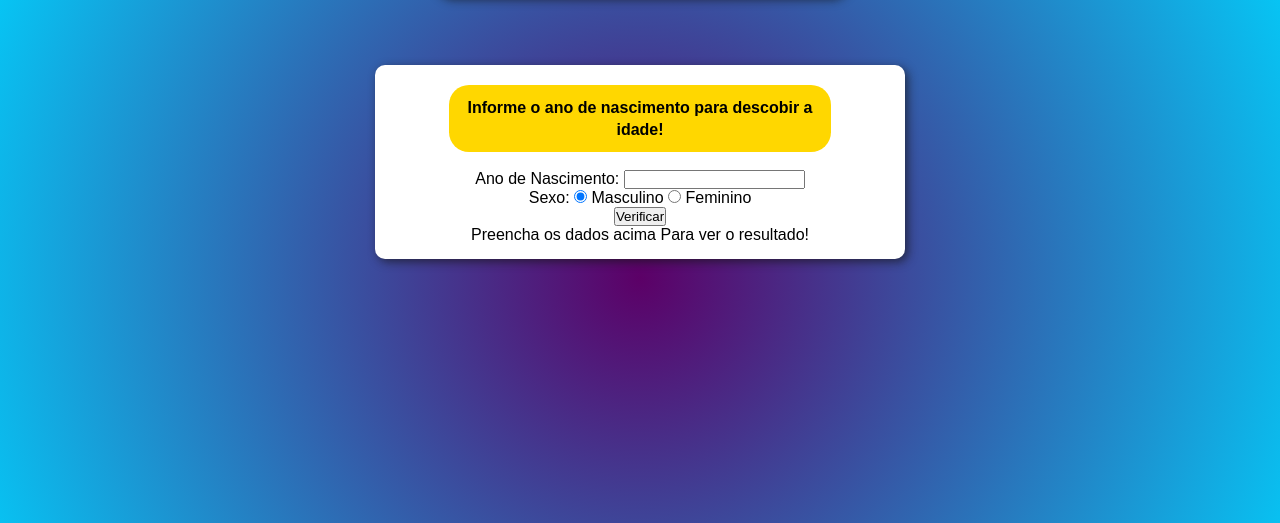
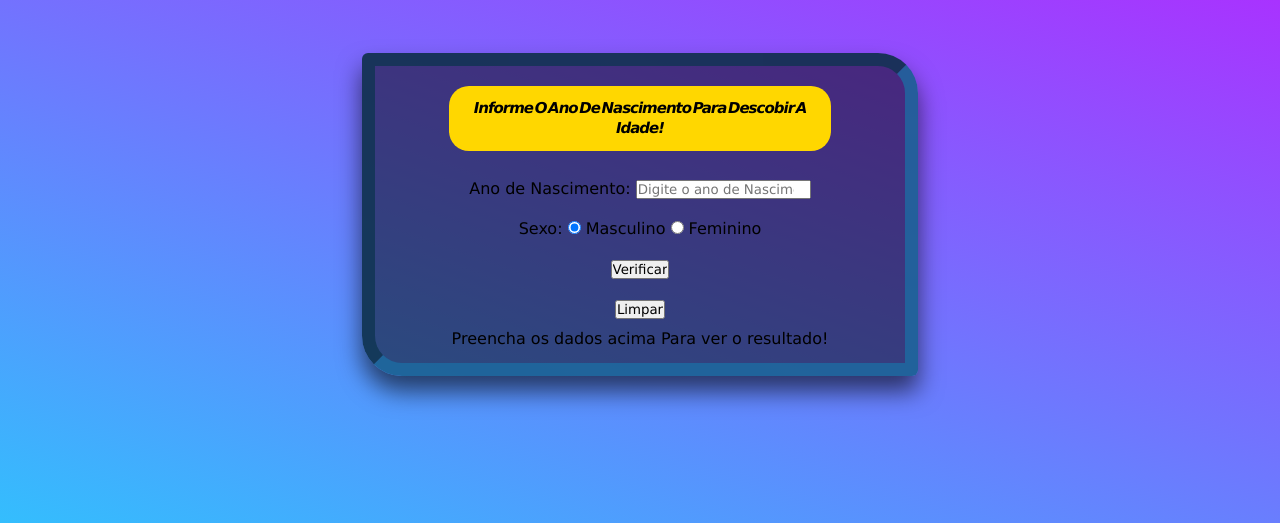
Before and after one commit to fnicom/Validador-de-idade, a plain HTML site: page index.html in a window 1280 px wide. Shown: the part 122-645 px from the top of the page. Drawn offline with Linux system fonts and the light colour scheme.

Commit message:
tentando adicionar botão de reset

```diff
--- a/estilo.css
+++ b/estilo.css
@@ -1,7 +1,7 @@
 *{
    margin: 0;
    padding: 0;
-   font-family: sans-serif;
+   font-family: verdana, arial, sans-serif;
 }
 
 html, body{
@@ -10,18 +10,18 @@ html, body{
 }
 
 body{
-    background-image: radial-gradient(circle, #5c0067 0%, #00d4ff 100%);
+    background-color: #21D4FD;
+    background-image: linear-gradient(19deg, #21D4FD 0%, #B721FF 100%);
     display: flex;
     flex-direction: column;
     align-items: center;
     box-sizing: border-box;
-
 }
 
 header{
     color: rgb(8, 8, 8);
     text-align: center;
-    font-size: 20px;
+    font-size: 14px;
     margin: 1.5em;
     background-color: rgb(245, 245, 245);
     width: 30%;
@@ -44,17 +44,49 @@ header{
     margin-right: auto;
     line-height: 1.35em;
     border-radius: 20px;
+  /* Configurações da font */
+  font-family: Verdana, Geneva, sans-serif;
+  font-size: 15px;
+  letter-spacing: -1px;
+  word-spacing: -2.6px;
+  color: #000000;
+  font-weight: normal;
+  text-decoration: none solid rgb(68, 68, 68);
+  font-style: italic;
+  font-variant: normal;
+  text-transform: capitalize;
+
   }
 
-section{
+  .form-input{
+    line-height: 2.5em;
+  }
+
+/* section{
     text-align: center;
-    background: white;
-    border-radius: 10px;
+    /* background: white; */
+    /* border-radius: 10px;
+    padding: 15px;
+    width: 500px;
+    margin:auto; */
+    /* box-shadow: 3px 3px 10px rgba(22, 21, 21, 0.644); */
+    /* margin-top: 50px;
+    background: rgba(0,0,0,.5);
+    box-shadow: 0 15px 25px rgba(0,0,0,.6); */
+/* } */
+
+.login-box {
+    text-align: center;
+    /* background: white; */
     padding: 15px;
     width: 500px;
     margin:auto;
-    box-shadow: 3px 3px 10px rgba(22, 21, 21, 0.644);
+    /* box-shadow: 3px 3px 10px rgba(22, 21, 21, 0.644); */
     margin-top: 50px;
+    background: rgba(0,0,0,.5);
+    box-shadow: 0 15px 25px rgba(0,0,0,.6);
+    border: 13px inset rgba(28,110,164,0.77);
+    border-radius: 6px 40px 6px 40px;
 }
 
 footer{
--- a/index.html
+++ b/index.html
@@ -8,16 +8,17 @@
 </head>
 <body>
     <header>
-        <h1>Verificador de Idade</h1>
+        <h1>VERIFICADOR DE IDADE</h1>
     </header>
 
-    <section>
+    <!-- <div class="login-box"> -->
+    <section class="login-box">
         <div class="recado">
             <p><strong>Informe o ano de nascimento para descobir a idade!</strong></p>
           </div>
-        <div>
+        <div class="form-input">
             <p>Ano de Nascimento:
-                <input type="number" name="txtAno" id="txtAno" min="0">
+                <input type="number" name="txtAno" id="txtAno" min="0" placeholder="Digite o ano de Nascimento:">
             </p>
             <p>Sexo:
                 <input type="radio" name="radSex" id="mas" checked>
@@ -29,11 +30,16 @@
                 <a><input type="button" value="Verificar"onclick="verificar()"></a>
 
             </p>
+            <p>
+                <button onclick="limparVerificar()">Limpar</button>
+
+            </p>
         </div>
         <div id="res">
             Preencha os dados acima Para ver o resultado!
         </div>
     </section>
+    <!-- </div> -->
 
     <footer>
 
--- a/script.js
+++ b/script.js
@@ -49,3 +49,8 @@ function verificar(){
     res.innerHTML = `Detectamos ${genero} com ${idade} anos.`
     res.appendChild(img)
 }
+
+function limpar() {
+    let limparVerificar = document.getElementById("res","img");
+    limparVerificar.remove();
+  }
```
